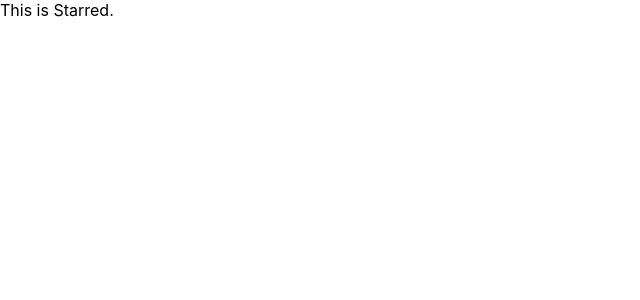
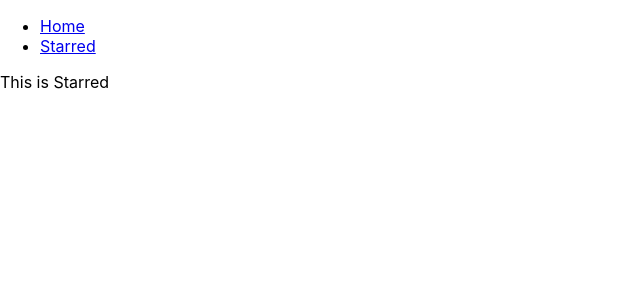
Before and after one commit to amansingh0301/box-office, a React (Create React App) app: page /starred in a window 1280 px wide. Shown: the top 300 px of the page, without its empty margins (0-640 px from the left). Built offline with nearby package versions, Linux system fonts and the light colour scheme.

Commit message:
added Navs and created Page

```diff
--- a/src/App.js
+++ b/src/App.js
@@ -1,21 +1,29 @@
 import React from "react";
 import {Switch,Route} from 'react-router-dom';
+import Navs from "./Components/Navs";
+import Home from "./Pages/Home";
+import Starred from "./Pages/Starred";
 
 function App() {
-  return <Switch>
+  return (
+    <div>
+      <Navs/>
+      <Switch>
         <Route exact path='/'>
-      This is home.
+          <Home/>
         </Route>
 
         <Route exact path='/starred'>
-      This is Starred.
+          <Starred/>
         </Route>
 
         <Route>
-      This is 404.
+          Not found
         </Route>
 
       </Switch>
+    </div>
+  )
 }
 
 export default App;
--- /dev/null
+++ b/src/Components/Navs.js
@@ -0,0 +1,25 @@
+import React from 'react'
+import {Link} from 'react-router-dom';
+
+const LINKS = [
+    {
+        to:'/',
+        text:'Home'
+    },
+    {
+        to:'/starred',
+        text:'Starred'
+    }
+]
+
+const Navs = () => {
+    return (
+        <ul>
+            {
+                LINKS.map(item => <li><Link to={item.to}>{item.text}</Link></li>)
+            }
+        </ul>
+    )
+}
+
+export default Navs;
--- /dev/null
+++ b/src/Pages/Home.js
@@ -0,0 +1,11 @@
+import React from 'react'
+
+const Home = () => {
+    return (
+        <div>
+            This is Home
+        </div>
+    )
+}
+
+export default Home;
--- /dev/null
+++ b/src/Pages/Starred.js
@@ -0,0 +1,11 @@
+import React from 'react'
+
+const Starred = () => {
+    return (
+        <div>
+            This is Starred
+        </div>
+    )
+}
+
+export default Starred;
```
Lines whose indentation alone changed are shown as unchanged.
